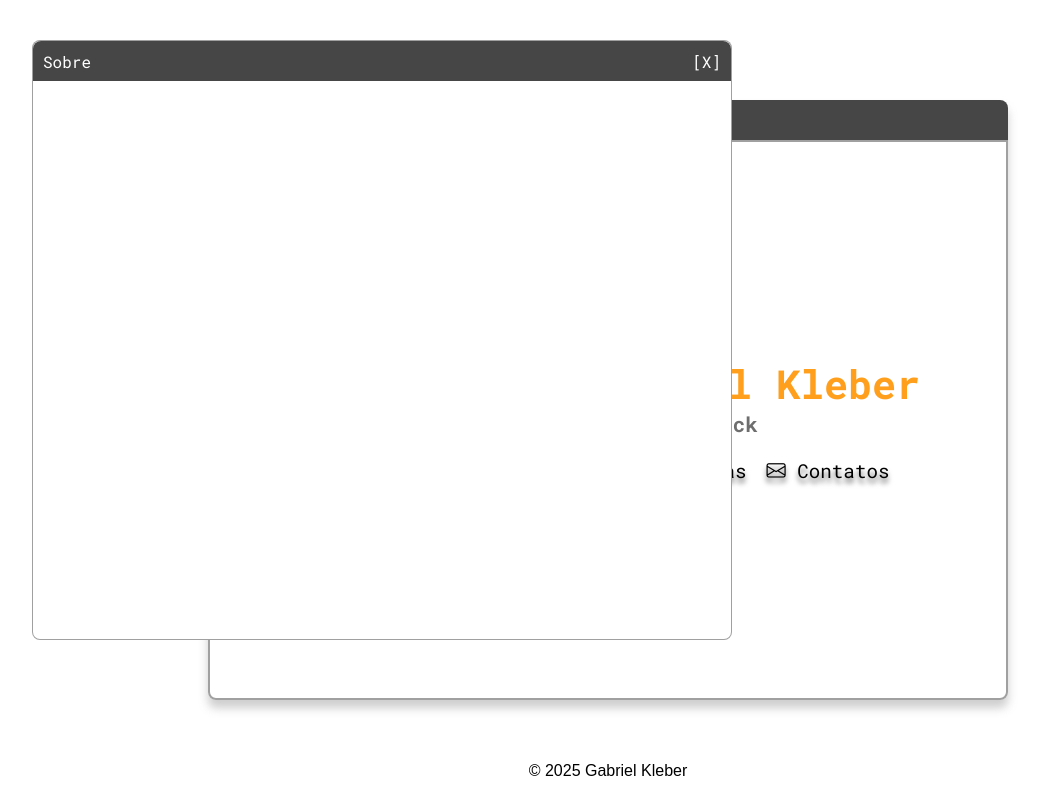
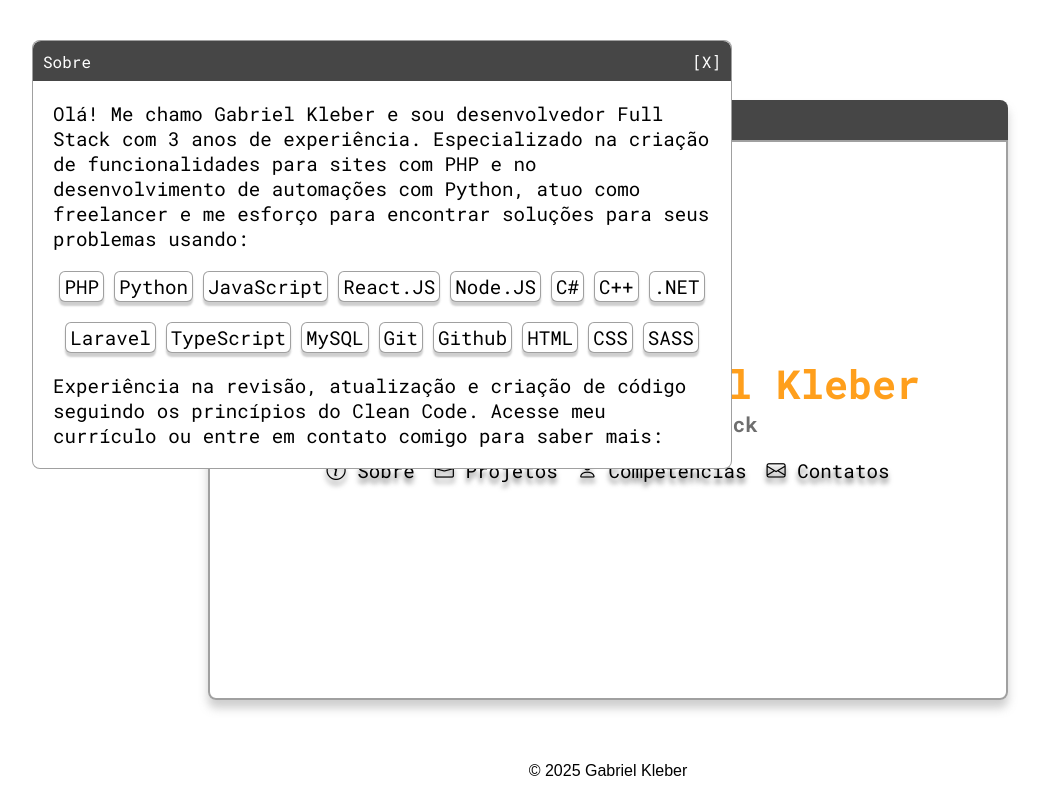
Before and after one commit to GabrielKleber/portfolio, a plain HTML site: page index.html in a window 1280 px wide. Both pictures are taken after a click on the element "Sobre". Shown: the whole page, without its empty margins (32-1074 px from the left). Drawn offline with nearby package versions, Linux system fonts and the light colour scheme.

Commit message:
Teste com o sobre

```diff
--- a/assets/css/style.css
+++ b/assets/css/style.css
@@ -138,11 +138,45 @@ section#about {
     left: 5%;
     width: 75%;
     max-width: 700px;
+    height: auto;
+}
+
+section#about > div.window_content {
+    width: 100%;
+    height: calc(100% - 40px);
+    overflow: auto;
+    padding: 20px;
+    font-size: 1.2rem;
+}
+
+section#about > div.window_content > div.tec {
+    width: 100%;
+    margin: 10px 0;
+}
+
+section#about > div.window_content > div.tec > ul {
+    width: 100%;
+    display: flex;
+    flex-wrap: wrap;
+    justify-content: center;
+}
+
+section#about > div.window_content > div.tec > ul > li {
+    list-style: none;
+    margin: 10px 5px;
+    border: 1px solid #6e6e6ea6;
+    padding: 2px 4px;
+    background-color: white;
+    border-radius: 6px;
+    box-shadow: 0 4px 2px #8b8b8b6b;
+    cursor: default;
 }
 
 section#projects {
     top: 12%;
     left: 10%;
+    width: 85%;
+    max-width: 900px;
 }
 
 section#softskills {
--- a/assets/js/app.js
+++ b/assets/js/app.js
@@ -19,10 +19,10 @@ let projects_card = document.querySelector("section#projects");
 let softskills_card = document.querySelector("section#softskills");
 let contact_card = document.querySelector("section#contact");
 
-about_card.addEventListener("mousedown", mouseDown_about);
-projects_card.addEventListener("mousedown", mouseDown_projects);
-softskills_card.addEventListener("mousedown", mouseDown_softskills);
-contact_card.addEventListener("mousedown", mouseDown_contact);
+document.querySelector("section#about > div.head").addEventListener("mousedown", mouseDown_about);
+document.querySelector("section#projects > div.head").addEventListener("mousedown", mouseDown_projects);
+document.querySelector("section#softskills > div.head").addEventListener("mousedown", mouseDown_softskills);
+document.querySelector("section#contact > div.head").addEventListener("mousedown", mouseDown_contact);
 
 // Mouse Down Start
 
--- a/index.html
+++ b/index.html
@@ -41,6 +41,36 @@
         Sobre
         <div class="close_window" onclick="close_window('about')">[X]</div>
       </div>
+      <div class="window_content">
+        <p class="desc">
+          Olá! Me chamo Gabriel Kleber e sou desenvolvedor Full Stack com 3 anos de experiência. Especializado na criação de funcionalidades para sites com PHP e no desenvolvimento de automações com Python, atuo como freelancer e me esforço para encontrar soluções para seus problemas usando:
+        </p>
+        <div class="tec">
+          <ul>
+            <li>PHP</li>
+            <li>Python</li>
+            <li>JavaScript</li>
+            <li>React.JS</li>
+            <li>Node.JS</li>
+            <li>C#</li>
+            <li>C++</li>
+            <li>.NET</li>
+            <li>Laravel</li>
+            <li>TypeScript</li>
+            <li>MySQL</li>
+            <li>Git</li>
+            <li>Github</li>
+            <li>HTML</li>
+            <li>CSS</li>
+            <li>SASS</li>
+          </ul>
+        </div>
+        <p class="desc">
+          Experiência na revisão, atualização e criação de código seguindo os
+          princípios do Clean Code. Acesse meu currículo ou entre em contato
+          comigo para saber mais:
+        </p>
+      </div>
     </section>
     <section id="projects">
       <div class="head">
```
